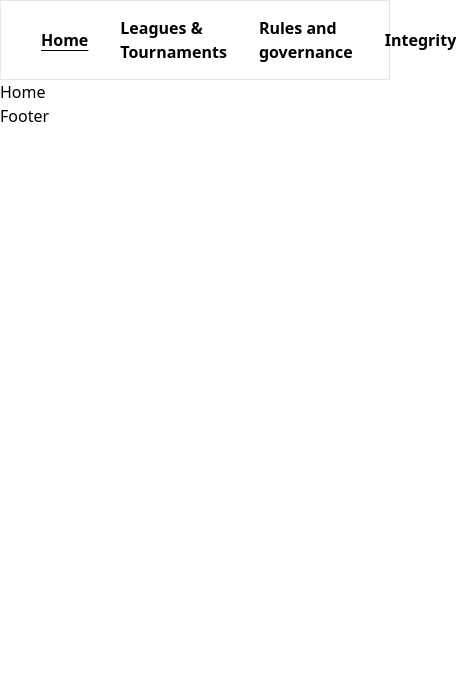
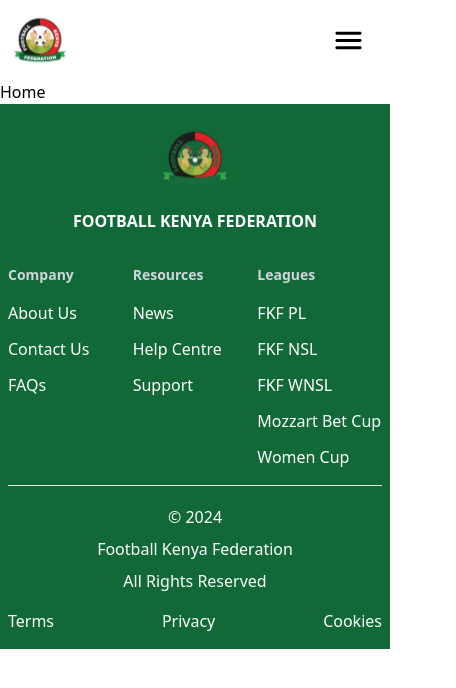
Before and after one commit to Ase020/footballkenya, a React (Vite) app: page / in a window 390 px wide. Shown: the top 688 px of the page, 456 px wide, since content can reach past the window. Built offline with nearby package versions, Linux system fonts and the light colour scheme.

Commit message:
footer build

```diff
--- a/package.json
+++ b/package.json
@@ -10,6 +10,10 @@
     "preview": "vite preview"
   },
   "dependencies": {
+    "@emotion/react": "^11.11.4",
+    "@emotion/styled": "^11.11.0",
+    "@mui/icons-material": "^5.15.11",
+    "@mui/material": "^5.15.11",
     "react": "^18.2.0",
     "react-dom": "^18.2.0",
     "react-router-dom": "^6.22.2"
--- a/src/components/Footer.jsx
+++ b/src/components/Footer.jsx
@@ -1,5 +1,105 @@
+import { Link } from "react-router-dom";
+import { logo } from "../assets";
+
 const Footer = () => {
-  return <div>Footer</div>;
+  const date = new Date();
+  const year = date.getFullYear();
+
+  return (
+    <div className="bg-primary">
+      <footer className="max-width flex-center flex-col px-2 sm:px-4 md:px-20 py-4 md:py-12 space-y-4 md:space-y-8 text-white">
+        <div className="w-full flex flex-col md:flex-row items-start justify-between gap-8">
+          <div className="w-full md:w-1/4 flex-center flex-col gap-3">
+            <img src={logo} alt="logo" className="w-20 object-contain" />
+
+            <h3 className="uppercase text-base font-semibold">
+              FOOTBALL KENYA FEDERATION
+            </h3>
+          </div>
+
+          <div className="w-full md:w-3/4 flex justify-between">
+            <div className="w-full flex flex-col gap-4">
+              <h4 className="text-[#D0D5DD] text-sm font-semibold">Company</h4>
+
+              <nav className="flex flex-col gap-3 text-base font-medium">
+                <Link to="/" className="">
+                  About Us
+                </Link>
+                <Link to="/" className="">
+                  Contact Us
+                </Link>
+                <Link to="/" className="">
+                  FAQs
+                </Link>
+              </nav>
+            </div>
+
+            <div className="w-full flex flex-col gap-4">
+              <h4 className="text-[#D0D5DD] text-sm font-semibold">
+                Resources
+              </h4>
+
+              <nav className="flex flex-col gap-3 text-base font-medium">
+                <Link to="/" className="">
+                  News
+                </Link>
+                <Link to="/" className="">
+                  Help Centre
+                </Link>
+                <Link to="/" className="">
+                  Support
+                </Link>
+              </nav>
+            </div>
+
+            <div className="w-full flex flex-col gap-4">
+              <h4 className="text-[#D0D5DD] text-sm font-semibold">Leagues</h4>
+
+              <nav className="flex flex-col gap-3 text-base font-medium">
+                <Link to="/" className="">
+                  FKF PL
+                </Link>
+                <Link to="/" className="">
+                  FKF NSL
+                </Link>
+                <Link to="/" className="">
+                  FKF WNSL
+                </Link>
+                <Link to="/" className="">
+                  Mozzart Bet Cup
+                </Link>
+                <Link to="/" className="">
+                  Women Cup
+                </Link>
+              </nav>
+            </div>
+          </div>
+        </div>
+
+        <hr className="w-full h-1" />
+
+        <div className="flex-col md:flex-row gap-4 w-full flex-between text-base">
+          <div className="w-full md:w-3/5 flex flex-col md:flex-row items-center gap-2 md:gap-4 capitalize">
+            <p className="">© {year}</p>
+            <p className="">football kenya federation</p>
+            <p className="">All rights reserved</p>
+          </div>
+
+          <div className="w-full md:w-2/5 flex items-center justify-between">
+            <Link to="/" className="">
+              Terms
+            </Link>
+            <Link to="/" className="">
+              Privacy
+            </Link>
+            <Link to="/" className="">
+              Cookies
+            </Link>
+          </div>
+        </div>
+      </footer>
+    </div>
+  );
 };
 
 export default Footer;
--- a/src/components/Navbar.jsx
+++ b/src/components/Navbar.jsx
@@ -1,14 +1,20 @@
+import { useState } from "react";
 import { Link } from "react-router-dom";
+import MenuRoundedIcon from "@mui/icons-material/MenuRounded";
+import CloseRoundedIcon from "@mui/icons-material/CloseRounded";
+
 import { logo } from "../assets";
 
 const Navbar = () => {
+  const [isOpen, setIsOpen] = useState(false);
+
   return (
-    <header className="bg-transparent px-10 max-width flex-between border h-20">
+    <header className="relative bg-transparent px-2 md:px-10 max-width flex-between h-20">
       <Link to="/">
         <img src={logo} alt="logo" className="object-contain w-16" />
       </Link>
 
-      <nav className="flex-between space-x-8 text-base font-semibold">
+      <nav className="hidden md:flex-between space-x-8 text-base font-semibold">
         <Link to="/" className="underline underline-offset-4">
           Home
         </Link>
@@ -22,6 +28,55 @@ const Navbar = () => {
           Integrity
         </Link>
       </nav>
+
+      <div className="flex-center md:hidden mr-3 px-1">
+        {isOpen ? (
+          <CloseRoundedIcon
+            fontSize="large"
+            onClick={() => setIsOpen((prev) => !prev)}
+          />
+        ) : (
+          <MenuRoundedIcon
+            fontSize="large"
+            onClick={() => setIsOpen((prev) => !prev)}
+          />
+        )}
+      </div>
+
+      {/* mobile nav */}
+      <nav
+        className="absolute top-20 left-0 bg-white h-[calc(100vh-80px)] w-screen flex-center text-center px-2 flex-col gap-12 text-3xl"
+        style={isOpen ? { display: "flex" } : { display: "none" }}
+      >
+        <Link
+          to="/"
+          className="underline underline-offset-4"
+          onClick={() => setIsOpen((prev) => !prev)}
+        >
+          Home
+        </Link>
+        <Link
+          to="/"
+          className="underline-offset-4"
+          onClick={() => setIsOpen((prev) => !prev)}
+        >
+          Leagues & Tournaments
+        </Link>
+        <Link
+          to="/"
+          className="underline-offset-4"
+          onClick={() => setIsOpen((prev) => !prev)}
+        >
+          Rules and governance
+        </Link>
+        <Link
+          to="/"
+          className="underline-offset-4"
+          onClick={() => setIsOpen((prev) => !prev)}
+        >
+          Integrity
+        </Link>
+      </nav>
     </header>
   );
 };
```
Also changed, not shown: src/assets/index.js (line endings or trailing spaces), src/components/index.js (line endings or trailing spaces), src/pages/Layout.jsx (line endings or trailing spaces), src/pages/home/Home.jsx (line endings or trailing spaces), src/pages/index.js (line endings or trailing spaces), src/router/index.jsx (line endings or trailing spaces), 1 other file (tests, documents, lock files or other folders).
